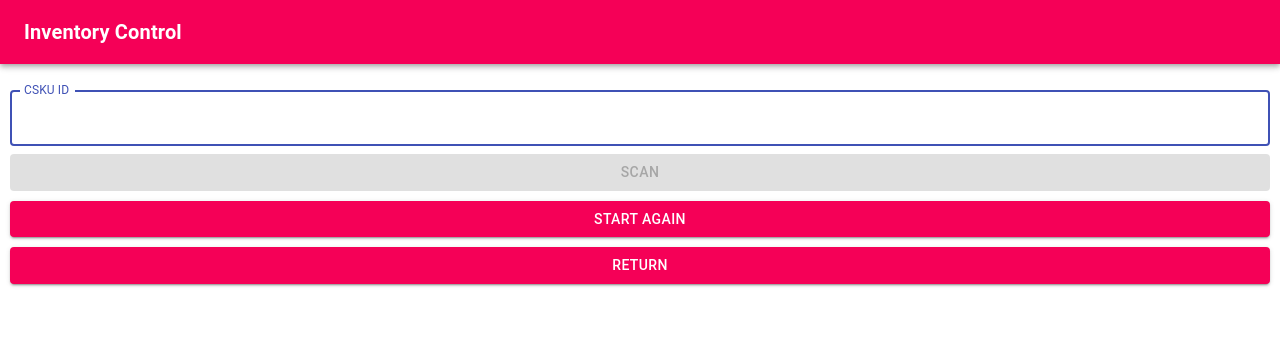
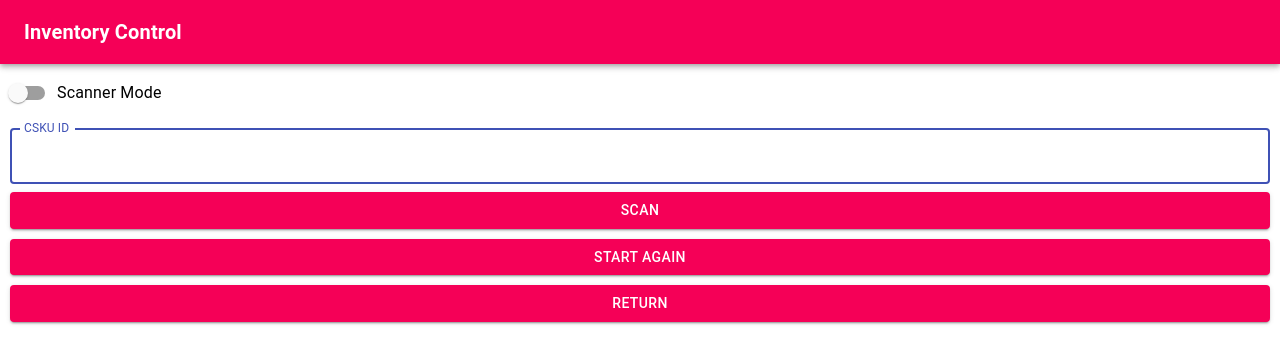
Before and after one commit to sujay1848/inventory-control, a React (Create React App) app: page /inventory-control/scan in a window 1280 px wide. Shown: the top 364 px of the page. Built offline with nearby package versions, Linux system fonts and the light colour scheme.

Commit message:
Scanner mode.

```diff
--- a/src/ScanPage/ScanPage.js
+++ b/src/ScanPage/ScanPage.js
@@ -9,6 +9,8 @@ import TableCell from '@material-ui/core/TableCell';
 import TableHead from '@material-ui/core/TableHead';
 import TableRow from '@material-ui/core/TableRow';
 import Typography from '@material-ui/core/Typography';
+import Switch from '@material-ui/core/Switch';
+import FormControlLabel from '@material-ui/core/FormControlLabel';
 
 export default class ScanPage extends Component {
 
@@ -18,25 +20,50 @@ export default class ScanPage extends Component {
         this.handleSkuSave = this.handleSkuSave.bind(this);
         this.resetState = this.resetState.bind(this);
         this.getSkuTable = this.getSkuTable.bind(this);
+        this.handleSwitchToggle = this.handleSwitchToggle.bind(this);
+        this.handleSkuSaveWithId = this.handleSkuSaveWithId.bind(this);
         this.state = {
             currentSku: '',
+            scannerMode: false,
             skuCountList: {}
         }
     }
 
     handleSkuIdChange(event) {
-        this.setState({ currentSku: event.target.value });
+        this.setState({
+            currentSku: event.target.value,
+            skuCountList: this.state.skuCountList,
+            scannerMode: this.state.scannerMode
+        });
+        console.log('State before saving.' + this.state.currentSku)
+        console.log(this.state)
+        if (this.state.scannerMode) {
+            console.log('Change event for scanner mode.')
+            this.handleSkuSaveWithId(event.target.value);
+        }
+        console.log('State after saving.' + event.target.value)
+        console.log(this.state)
     }
 
     resetState() {
         this.setState({
             currentSku: '',
+            scannerMode: false,
             skuCountList: {}
         });
     }
 
-    handleSkuSave(event) {
-        var skuId = this.state.currentSku;
+    handleSwitchToggle() {
+        var previousScannerModeState = this.state.scannerMode;
+        this.setState({
+            currentSku: this.state.currentSku,
+            scannerMode: !previousScannerModeState,
+            skuCountList: this.state.skuCountList
+        });
+    }
+
+    handleSkuSaveWithId(skuId) {
+        console.log('Saving SKU.' + skuId)
         var skuList = this.state.skuCountList;
         if (this.state.skuCountList[skuId]) {
             skuList[skuId] = this.state.skuCountList[skuId] + 1;
@@ -44,22 +71,30 @@ export default class ScanPage extends Component {
             skuList[skuId] = 1;
         }
         this.setState({ skuCountList: skuList, currentSku: '' });
+        console.log('After saving SKU.');
+        console.log(this.state);
+    }
+
+    handleSkuSave() {
+        this.handleSkuSaveWithId(this.state.currentSku);
     }
 
     isScanDisabled() {
-        return !this.state.currentSku;
+        return !this.state.currentSku && this.state.scannerMode;
     }
 
     getSkuTable() {
         if (this.state.skuCountList && Object.entries(this.state.skuCountList).length > 0) {
-            return (<Table>
+            return (<Table stickyHeader >
                 <TableHead>
-                    <TableCell><Typography variant="h6">SKU ID</Typography></TableCell>
-                    <TableCell><Typography variant="h6">Count</Typography></TableCell>
+                    <TableRow>
+                        <TableCell><Typography variant="h6">SKU ID</Typography></TableCell>
+                        <TableCell><Typography variant="h6">Count</Typography></TableCell>
+                    </TableRow>
                 </TableHead>
                 <TableBody>
                     {Object.entries(this.state.skuCountList).map((keys) =>
-                        <TableRow>
+                        <TableRow key={keys[0]}>
                             <TableCell>{keys[0]}</TableCell>
                             <TableCell>{keys[1]}</TableCell>
                         </TableRow>)}
@@ -72,6 +107,14 @@ export default class ScanPage extends Component {
             <div>
                 <HeaderBar title="Inventory Control" />
                 <div className="container">
+                    <div style={{ width: '100%', display: 'flex', alignContent: 'flex-end' }}>
+                        <FormControlLabel
+                            control={
+                                <Switch onChange={this.handleSwitchToggle} checked={this.state.scannerMode} />
+                            }
+                            label="Scanner Mode"
+                        />
+                    </div>
                     <TextField
                         id="outlined-name"
                         label="CSKU ID"
```
